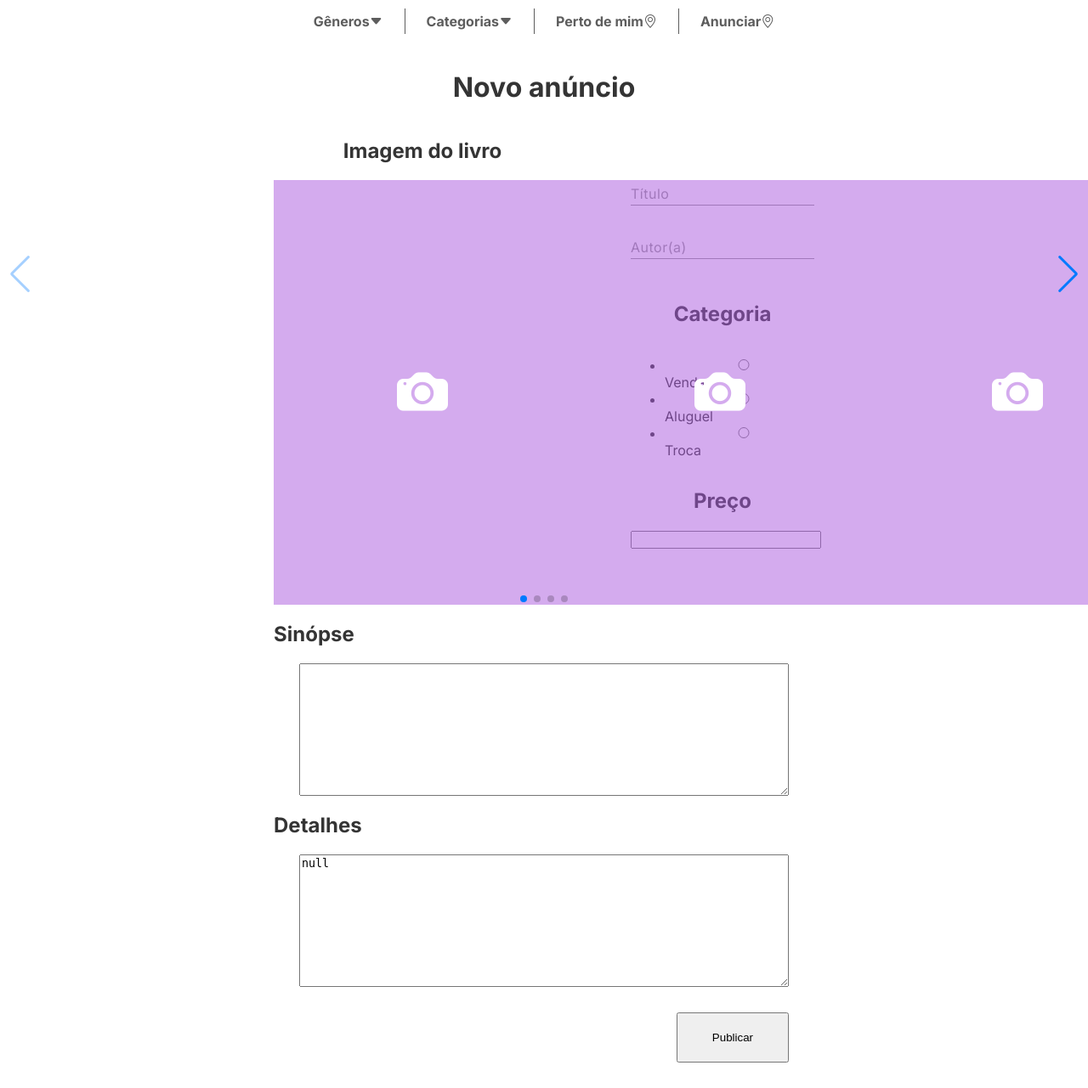
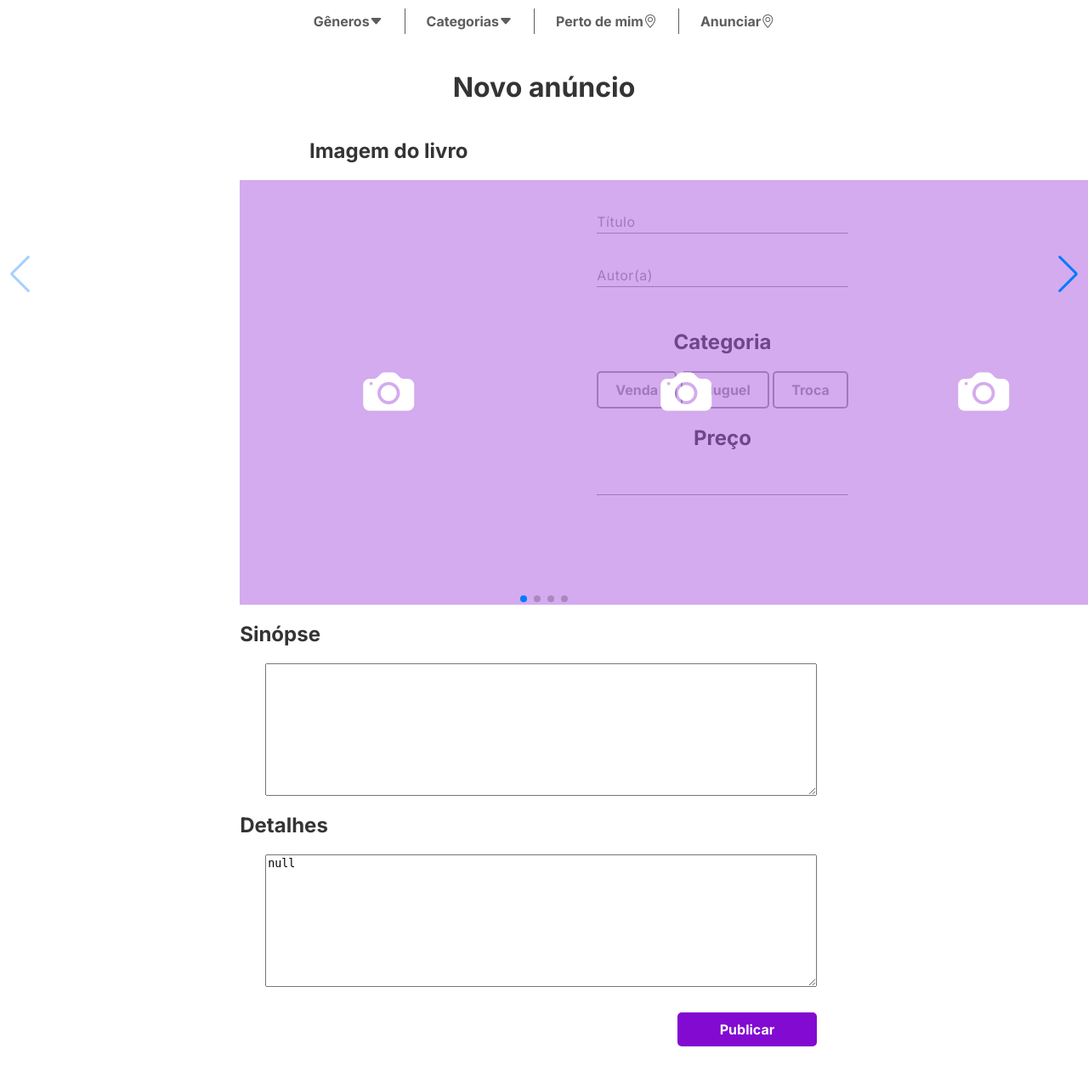
Before and after one commit to LibriumSwap/LibriumSwap, a Django app: page /anuncio/novo in a window 1280 px wide; the page is wider, and only the part inside the window is pictured. Shown: the part 77-1358 px from the top of that part at 85% size. After the commit the page ends 1309 px from the top of that part, so only its background shows below. Run offline with Django 3.2, Linux system fonts and the light colour scheme; some libraries are stand-ins or nearby versions.

Commit message:
feat: anuncio novo frontend v3

```diff
--- a/livros/forms.py
+++ b/livros/forms.py
@@ -14,7 +14,7 @@ class NovoAnuncioForm(forms.Form):
 	titulo = forms.CharField(max_length=128, widget=forms.TextInput(attrs={'class': 'effect-16'}))
 	autor = forms.CharField(max_length=128, widget=forms.TextInput(attrs={'class': 'effect-16'}))
 	categoria = forms.ChoiceField(choices=CATEGORIA_CHOICES, widget=forms.RadioSelect)
-	preco = forms.FloatField()
-	sinopse = forms.CharField(widget=forms.Textarea, required=False)
+	preco = forms.FloatField(widget=forms.NumberInput(attrs={'class': 'effect-16'}))
+	sinopse = forms.CharField(widget=forms.Textarea(attrs={'class': 'draw meet'}), required=False)
 	detalhes = forms.JSONField(max_length=248, required=False)
 	data_publicacao = forms.DateField(required=False)
--- a/livros/static/css/layout.css
+++ b/livros/static/css/layout.css
@@ -202,6 +202,7 @@ nav input, nav button, nav a {
 }
 
 .dropdown {
+	z-index: 3;
 	display: none;
 	position: absolute;
 	top: 75%;
@@ -219,6 +220,12 @@ nav input, nav button, nav a {
 	border-bottom: 1px solid rgba(0, 0, 0, 0.2);
 	padding: 12px 16px;
 	width: 200px;
+}
+
+.dropdown a:hover {
+	transition: 0.1s;
+	background-color: #D1BFDD;
+	color: white;
 }
 
 .dropdown-categorias {
--- a/livros/static/css/novo_anuncio_form.css
+++ b/livros/static/css/novo_anuncio_form.css
@@ -56,13 +56,43 @@ h2 {
 	text-align: center;
 }
 
+.inputs-2 ul {
+	display: flex;
+	list-style-type: none;
+}
+
 .inputs-2 input {
 	width: 100%;
 }
 
+.inputs-2 input[type="radio"] {
+  opacity: 0;
+  position: fixed;
+  width: 0;
+}
+
+.inputs-2 label {
+  display: inline-block;
+  opacity: 0.5;
+  background-color: #fff;
+  color: #343434;
+  padding: 10px 20px;
+  font-size: 16px;
+  font-weight: bold;
+  border-radius: 5px;
+  border: 2px solid #343434;
+  cursor: pointer;
+}
+
+.inputs-2 input[type="radio"]:checked + label {
+	opacity: 1;
+  background-color: #343434;
+  color: white;
+}
+
 .inputs-3 {
 	display: grid;
-	max-width: 660px;
+	max-width: 709px;
 }
 
 .inputs-3 h2 {
@@ -75,10 +105,16 @@ h2 {
 }
 
 .inputs-3 button {
-	margin: 30px;
-	margin-left: auto;
-	padding: 20px 40px;
-	max-width: 200px;
+	margin: 30px 30px 30px auto;
+	padding: 10px 50px 10px 50px;
+	background-color: #820AD1;
+	color: white;
+	font-size: 16px;
+	font-weight: bold;
+	font-family: "Inter", sans-serif;
+	border: none;
+	border-radius: 5px;
+	cursor: pointer;
 }
 
 :focus {
@@ -90,7 +126,7 @@ h2 {
 	margin-bottom: 30px;
 }
 
-input[type="text"] {
+input[type="text"], input[type="number"] {
 	font: 15px/24px "Inter", "Inter", sans-serif;
 	color: #343434; width: 100%;
 	box-sizing: border-box;
--- a/livros/templates/anuncio/novo_anuncio_form.html
+++ b/livros/templates/anuncio/novo_anuncio_form.html
@@ -40,11 +40,16 @@
 		        </div>
     			<h2>Categoria</h2>
     			<div class="inputs-2">
-    				{{ form.categoria }}
+    				{% for input in form.categoria %}
+    					{{ input.tag }}
+    					<label for="{{ input.id_for_label }}">{{ input.choice_label }}</label>
+    				{% endfor %}
     			</div>
     			<h2>Preço</h2>
-    			<div class="inputs-2">
-    				{{ form.preco }}
+    			<div class="col-3 input-effect inputs-2">
+		        	{{ form.preco }}
+		            <span class="focus-border"></span>
+		        </div>
     			</div>
 			</div>
 		</div>
@@ -53,7 +58,7 @@
 			{{ form.sinopse }}
 			<h2>Detalhes</h2>
 			{{ form.detalhes }}
-			<button type="submit">Publicar</button>
+			<button type="submit" class="draw meet">Publicar</button>
 		</div>
 	</form>
 
```
